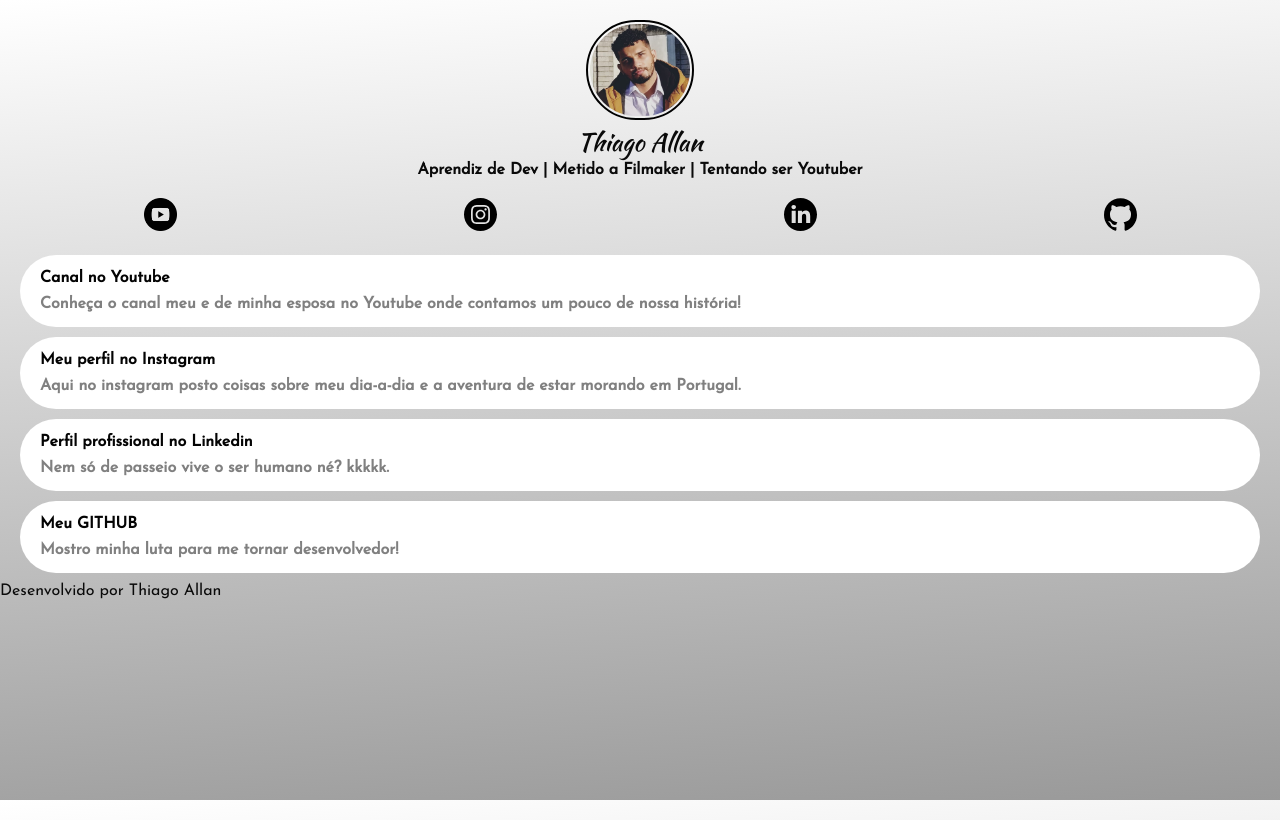
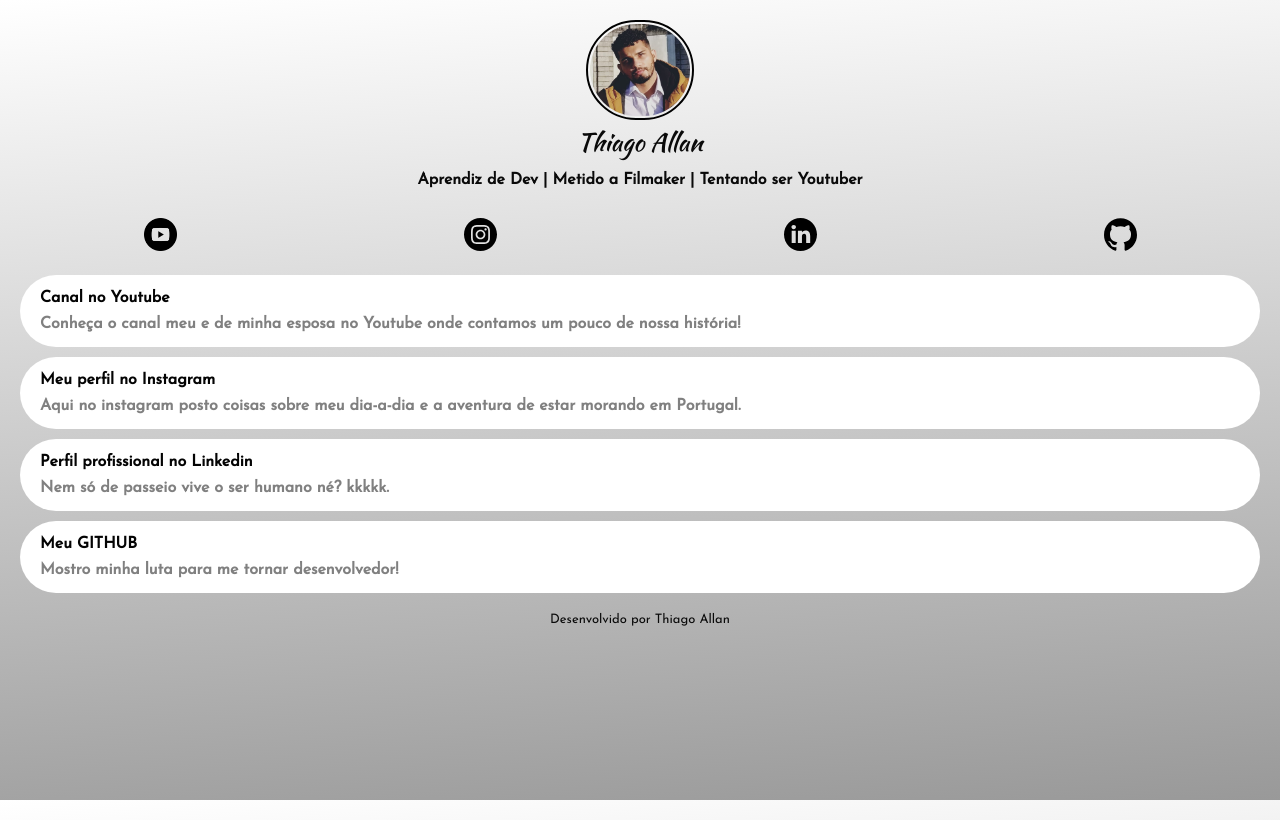
Before and after one commit to thiiagoallan/thiiagoallan.github.io, a plain HTML site: page meu-linktree1.0/index.html in a window 1280 px wide. Drawn offline with Linux system fonts and the light colour scheme.

Commit message:
Update style.css

```diff
--- a/meu-linktree1.0/css/style.css
+++ b/meu-linktree1.0/css/style.css
@@ -27,6 +27,7 @@ h1{
 }
 h2{
     font-size: 16px ;
+    padding: 10px;
 }
 .profile{
     margin-top: 20px;
@@ -87,3 +88,8 @@ h2{
     display: block;
     margin-top: 10px;
 }
+footer{
+    margin-top: 20px;
+    text-align: center;
+    font-size: small;
+}
```
